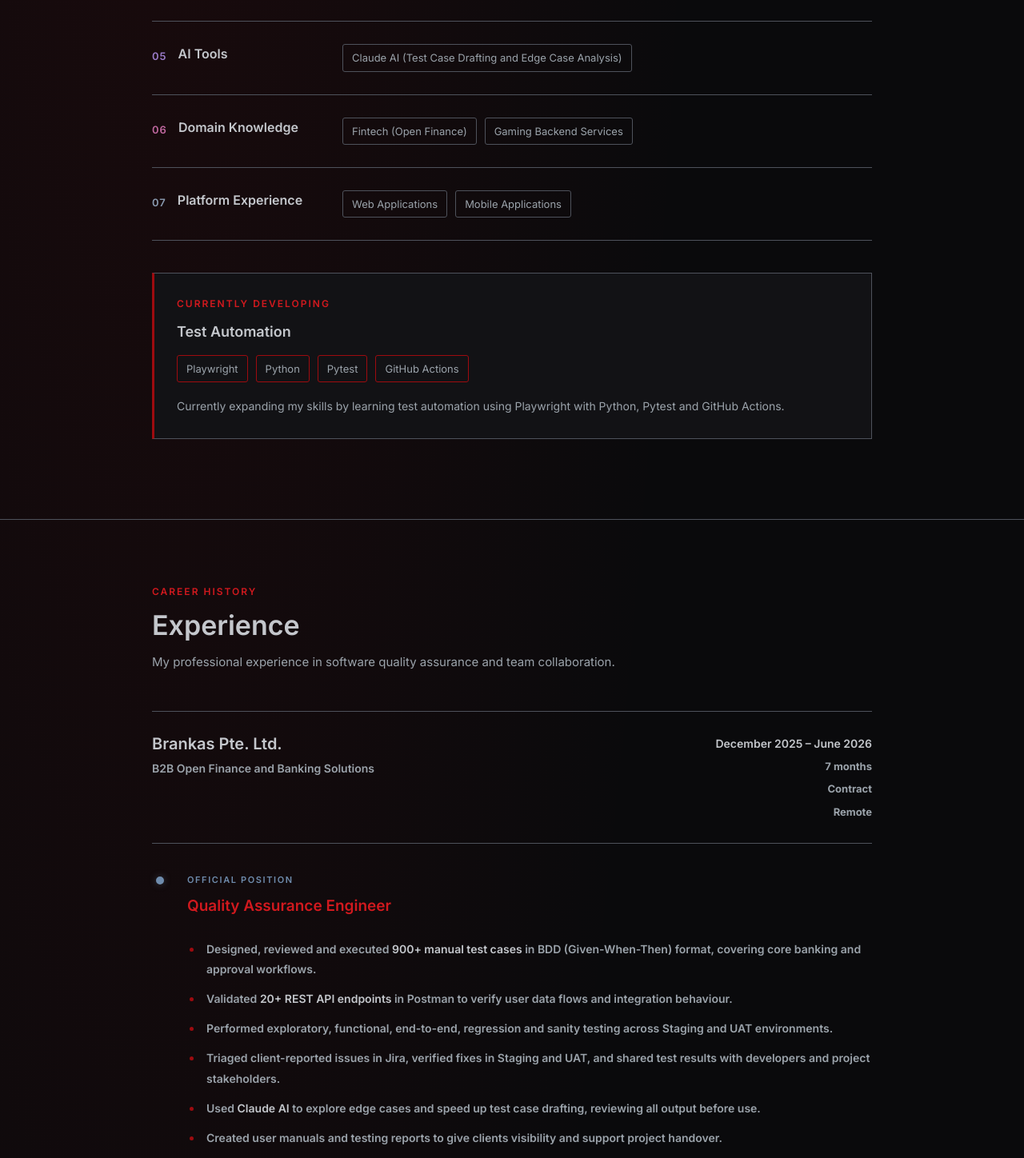
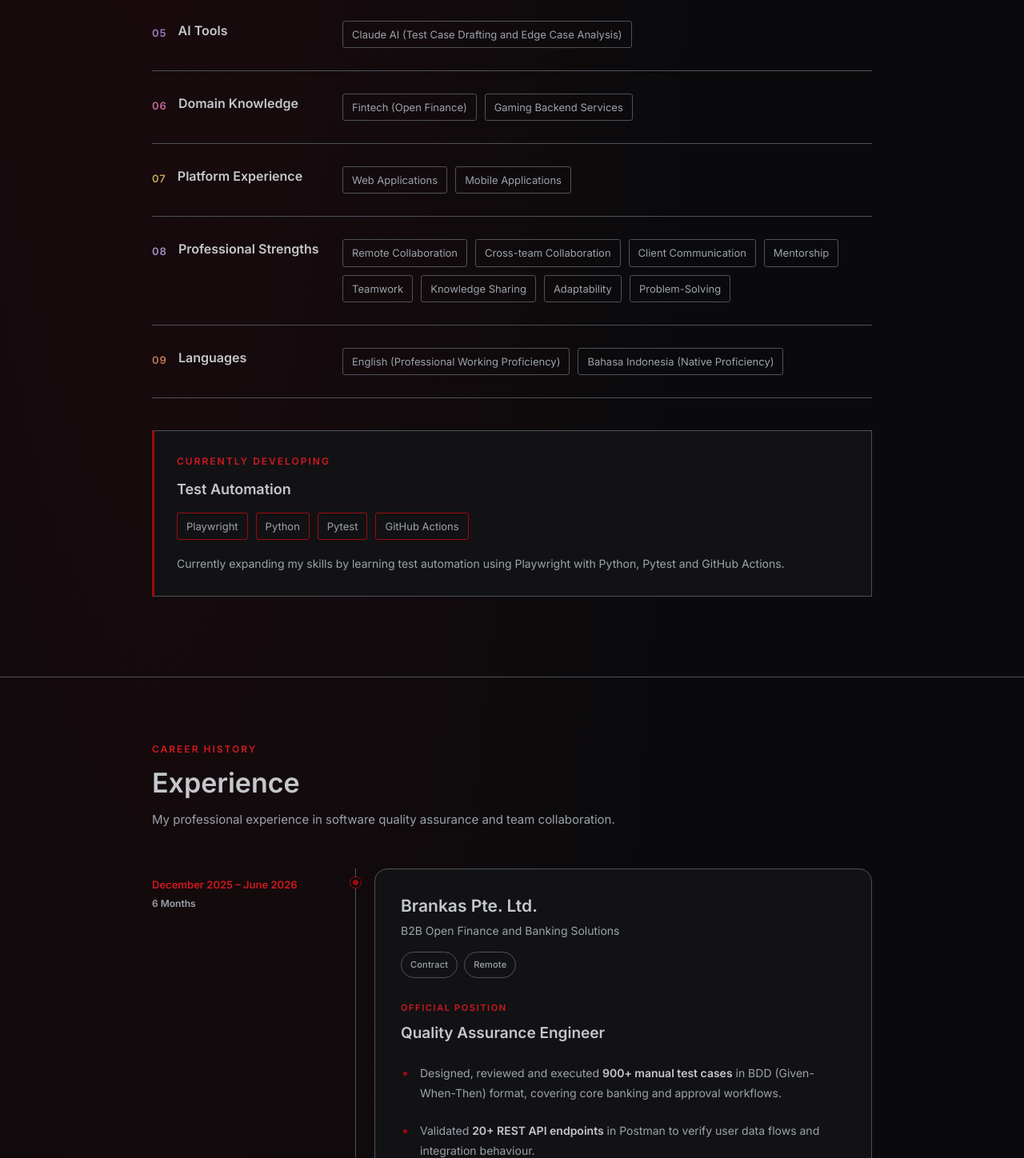
Before and after one commit to summerine/qa-portfolio, a React (Vite) app: page / in a window 1280 px wide. Shown: the part 2277-3725 px from the top of the page at 80% size. Built offline with nearby package versions, Linux system fonts and the light colour scheme.

Commit message:
rework on about and skills

```diff
--- a/src/App.css
+++ b/src/App.css
@@ -438,48 +438,304 @@ a:focus-visible {
    6. EXPERIENCE SECTION
 ================================= */
 
-.experience {
-  width: 100%;
-  padding: 100px 24px;
-  border-bottom: 1px solid var(--border);
-}
-
-.experience-content {
-  width: 100%;
-  max-width: 700px;
-  margin: 0 auto;
-}
-
-.experience h2 {
-  font-size: 42px;
+
+/* EXPERIENCE TIMELINE */
+
+.experience-list {
+  position: relative;
+  display: flex;
+  flex-direction: column;
+  gap: 44px;
+}
+
+/* Each company entry */
+
+.experience-entry {
+  display: grid;
+  grid-template-columns: 230px 24px minmax(0, 1fr);
+  column-gap: 12px;
+  align-items: stretch;
+  position: relative;
+}
+
+/* Timeline date */
+
+.experience-date {
+  padding-top: 10px;
+  color: var(--accent-light);
+  font-size: 13px;
+  font-weight: 600;
+  line-height: 1.6;
+  text-align: left;
+  text-wrap: nowrap;
+}
+
+.experience-period {
+  color: var(--accent-light);
+  font-size: 13px;
+  font-weight: 600;
+  line-height: 1.6;
+  white-space: nowrap;
+  margin: 0;
+}
+
+.experience-tenure {
+  color: var(--text-secondary);
+  font-size: 12px;
+  line-height: 1.6;
+  margin: 4px 0 0;
+}
+
+/* Timeline track */
+
+.experience-track {
+  position: relative;
+  display: flex;
+  justify-content: center;
+}
+
+.experience-track::before {
+  content: "";
+  position: absolute;
+  top: 0;
+  bottom: -44px;
+  width: 1px;
+  background: var(--border);
+}
+
+.experience-entry:last-child .experience-track::before {
+  display: none;
+}
+
+.experience-dot {
+  position: relative;
+  z-index: 1;
+  width: 13px;
+  height: 13px;
+  margin-top: 11px;
+  border-radius: 50%;
+  background: var(--accent);
+  border: 3px solid var(--background);
+  outline: 1px solid var(--accent);
+}
+
+/* Company card */
+
+.experience-card {
+  min-width: 0;
+  padding: 30px 32px;
+  border: 1px solid var(--border);
+  border-radius: 16px;
+  background: var(--surface);
+  transition: border-color 0.25s ease;
+}
+
+.experience-card:hover {
+  border-color: var(--accent);
+}
+
+/* Company information */
+
+.company-heading {
+  margin-bottom: 28px;
+}
+
+.company-heading h3 {
+  color: var(--text-primary);
+  font-size: 21px;
+  font-weight: 600;
+  line-height: 1.5;
+  margin: 0 0 5px;
+}
+
+.company-description {
+  color: var(--text-secondary);
+  font-size: 14px;
+  line-height: 1.6;
+  margin: 0;
+}
+
+/* Employment metadata badges */
+
+.company-details {
+  display: flex;
+  flex-wrap: wrap;
+  gap: 8px;
+  margin-top: 10px;
+}
+
+.company-detail-badge {
+  display: inline-flex;
+  align-items: center;
+  padding: 6px 11px;
+  border: 1px solid var(--border);
+  border-radius: 20px;
+  color: var(--text-secondary);
+  font-size: 11px;
   font-weight: 500;
-  margin-bottom: 40px;
-}
-
-.experience-item {
-  padding-left: 24px;
+  letter-spacing: 0.2px;
+}
+
+/* Roles */
+
+.company-roles {
+  display: flex;
+  flex-direction: column;
+}
+
+.experience-role + .experience-role {
+  padding-top: 28px;
+  margin-top: 30px;
+  border-top: 1px solid var(--border);
+}
+
+.role-heading {
+  margin-bottom: 18px;
+}
+
+.role-type {
+  color: var(--accent-light);
+  font-size: 10px;
+  font-weight: 600;
+  letter-spacing: 1.5px;
+  margin: 0 0 7px;
+}
+
+.role-heading h4 {
+  color: var(--text-primary);
+  font-size: 18px;
+  font-weight: 600;
+  line-height: 1.5;
+  margin: 0;
+}
+
+.role-period {
+  color: var(--text-secondary);
+  font-size: 13px;
+  line-height: 1.6;
+  margin: 5px 0 0;
+}
+
+/* Responsibilities */
+
+.responsibility-list {
+  display: flex;
+  flex-direction: column;
+  gap: 11px;
+  padding-left: 19px;
+  margin: 0;
+}
+
+.responsibility-list li {
+  color: var(--text-secondary);
+  font-size: 14px;
+  line-height: 1.75;
+  padding-left: 3px;
+}
+
+/* Achievements */
+
+.achievements {
+  margin-top: 26px;
+}
+
+.achievements-label {
+  color: var(--accent-light);
+  font-size: 10px;
+  font-weight: 600;
+  letter-spacing: 1.5px;
+  margin: 0 0 14px;
+}
+
+.achievement-list {
+  display: flex;
+  flex-direction: column;
+  gap: 14px;
+}
+
+.achievement-item {
+  padding-left: 14px;
   border-left: 2px solid var(--accent);
-  margin-bottom: 36px;
-}
-
-.experience-item h3 {
-  font-size: 22px;
-  font-weight: 600;
-  margin-bottom: 8px;
-}
-
-.experience-company {
-  color: var(--accent-light);
-  font-weight: 600;
+}
+
+.achievement-item h5 {
+  color: var(--text-primary);
   font-size: 14px;
-  margin-bottom: 12px;
-}
-
-.experience-description {
-  color: var(--text-secondary);
-  font-size: 16px;
-  line-height: 1.8;
-}
+  font-weight: 600;
+  margin: 0 0 5px;
+}
+
+.achievement-item p {
+  color: var(--text-secondary);
+  font-size: 13px;
+  line-height: 1.7;
+  margin: 0;
+}
+
+/* Responsive layout */
+
+@media (max-width: 850px) {
+  .experience-entry {
+    grid-template-columns: 140px 20px minmax(0, 1fr);
+    column-gap: 10px;
+  }
+
+  .experience-card {
+    padding: 25px;
+  }
+}
+
+@media (max-width: 650px) {
+  .experience-list {
+    gap: 30px;
+  }
+
+  .experience-entry {
+    grid-template-columns: 200px 20px minmax(0, 1fr);
+    column-gap: 10px;
+  }
+
+  .experience-date {
+    grid-column: 2;
+    grid-row: 1;
+    text-align: left;
+    padding: 0 0 12px;
+  }
+
+  .experience-track {
+    grid-column: 1;
+    grid-row: 1 / 3;
+  }
+
+  .experience-track::before {
+    bottom: -30px;
+  }
+
+  .experience-dot {
+    margin-top: 3px;
+  }
+
+  .experience-card {
+    grid-column: 2;
+    grid-row: 2;
+    padding: 25px;
+    border-radius: 12px;
+  }
+
+  .company-heading h3 {
+    font-size: 19px;
+  }
+
+  .role-heading h4 {
+    font-size: 17px;
+  }
+
+  .responsibility-list li {
+    font-size: 13px;
+  }
+}
+
+
 
 
 /* =================================
@@ -680,8 +936,8 @@ a:focus-visible {
   --category-accent: #D1191E;
 }
 
-.dossier-blue {
-  --category-accent: #6F8CAD;
+.dossier-muted-rose {
+  --category-accent: #C08089;
 }
 
 .dossier-green {
@@ -700,8 +956,16 @@ a:focus-visible {
   --category-accent: #C0689F;
 }
 
-.dossier-overcast-blue {
-  --category-accent: #8A9BB0;
+.dossier-burnt-copper {
+  --category-accent: #C17A52;
+}
+
+.dossier-antique-gold {
+  --category-accent: #C5A45E;
+}
+
+.dossier-soft-lavender {
+  --category-accent: #A58BBE;
 }
 
 /* Currently developing */
@@ -802,23 +1066,26 @@ a:focus-visible {
 
 .company-heading {
   display: flex;
-  justify-content: space-between;
+  flex-direction: column;
   align-items: flex-start;
-  gap: 24px;
-  padding: 28px 0;
-  border-bottom: 1px solid var(--border);
+  gap: 5px;
+  margin-bottom: 28px;
 }
 
 .company-heading h3 {
-  font-size: 20px;
-  font-weight: 600;
-  margin-bottom: 8px;
-}
+  color: var(--text-primary);
+  font-size: 21px;
+  font-weight: 600;
+  line-height: 1.5;
+  margin: 0;
+}
+
 
 .company-description {
   color: var(--text-secondary);
   font-size: 14px;
   line-height: 1.6;
+  margin: 0;
 }
 
 .company-period {
--- a/src/components/ExpComponent.jsx
+++ b/src/components/ExpComponent.jsx
@@ -3,7 +3,8 @@ const companies = [
     name: "Brankas Pte. Ltd.",
     description: "B2B Open Finance and Banking Solutions",
     period: "December 2025 – June 2026",
-    details: ["7 months", "Contract", "Remote"],
+    tenure: "6 Months",
+    details: ["Contract", "Remote"],
     roles: [
       {
         accent: "official",
@@ -40,13 +41,13 @@ const companies = [
     name: "PT. Accelbyte Teknologi Indonesia",
     description: "B2B Gaming Backend and Ecosystem Platform",
     period: "November 2021 – April 2025",
-    details: ["3 years 6 months", "Full Time", "Remote"],
+    tenure: "3 years 5 months",
+    details: ["Full Time", "Remote"],
     roles: [
       {
         accent: "official",
         type: "OFFICIAL POSITION",
         title: "Quality Assurance Specialist",
-        period: "November 2021 – April 2025 · 3 years 6 months",
         bullets: [
           <>
             Executed testing across{" "}
@@ -78,7 +79,7 @@ const companies = [
         accent: "lead",
         type: "ADDITIONAL RESPONSIBILITY",
         title: "Acting QA Lead - Internal Playtesting and War Room",
-        period: "June 2023 – April 2025 · 1 year 10 months",
+        period: "June 2023 – April 2025",
         bullets: [
           <>
             Coordinated an <strong>8-person QA team</strong> during internal
@@ -120,7 +121,8 @@ const companies = [
     name: "PT. Vodjo Teknologi Indonesia",
     description: "Software Ecosystem Company",
     period: "May 2021 – November 2021",
-    details: ["7 months", "Contract", "Remote"],
+    tenure: "6 months",
+    details: ["Contract", "Remote"],
     roles: [
       {
         accent: "official",
@@ -156,53 +158,67 @@ const companies = [
   },
 ];
 
+
+
 function ExpComponent() {
   return (
-    <>
+    <div className="experience-list">
       {companies.map((company) => (
-        <article className="experience-company" key={company.period}>
-          <div className="company-heading">
-            <div>
-              <h3>{company.name}</h3>
-              <p className="company-description">{company.description}</p>
+        <article className="experience-entry" key={company.name}>
+
+          {/* Company employment period */}
+          <div className="experience-date">
+            <p className="experience-period">
+              {company.period}
+            </p>
+
+            <p className="experience-tenure">
+              {company.tenure}
+            </p>
           </div>
 
-            <div className="company-period">
-              <span>{company.period}</span>
-              {company.details.map((detail) => (
-                <small key={detail}>{detail}</small>
+          {/* Timeline marker */}
+          <div className="experience-track">
+            <span className="experience-dot" />
+          </div>
+
+          {/* Company information */}
+          <div className="experience-card">
+
+            <div className="company-heading">
+              <h3>{company.name}</h3>
+
+              <p className="company-description">
+                {company.description}
+              </p>
+
+              <div className="company-details">
+                {company.details.map((detail, index) => (
+                  <span
+                    className="company-detail-badge"
+                    key={`${company.name}-${index}`}
+                  >
+                    {detail}
+                  </span>
                 ))}
               </div>
             </div>
 
-          <div className="experience-timeline">
+            {/* Roles within the company */}
+            <div className="company-roles">
               {company.roles.map((role, index) => (
-              <div
-                className={`timeline-item role-${role.accent}`}
-                key={role.title}
-              >
-                <div className="timeline-marker">
-                  <span
-                    className={
-                      index === 0
-                        ? "timeline-dot timeline-dot-current"
-                        : "timeline-dot"
-                    }
-                  />
-                  {index < company.roles.length - 1 && (
-                    <span className="timeline-line" />
-                  )}
-                </div>
+                <div className="experience-role" key={role.title}>
 
-                <div className="timeline-content">
                   <div className="role-heading">
-                    <div>
-                      <p className="role-type">{role.type}</p>
+                    <p className="role-type">
+                      {role.type}
+                    </p>
+
                     <h4>{role.title}</h4>
-                      {role.period && (
-                        <p className="role-period">{role.period}</p>
-                      )}
-                    </div>
+
+                    <p className="role-period">
+                      {role.period}
+                    </p>
                   </div>
 
                   <ul className="responsibility-list">
@@ -211,10 +227,13 @@ function ExpComponent() {
                     ))}
                   </ul>
 
-                  {role.achievements && (
+                  {role.achievements?.length > 0 && (
                     <div className="achievements">
-                      <p className="achievements-label">KEY ACHIEVEMENTS</p>
+                      <p className="achievements-label">
+                        KEY ACHIEVEMENTS
+                      </p>
 
+                      <div className="achievement-list">
                         {role.achievements.map((achievement) => (
                           <div
                             className="achievement-item"
@@ -225,14 +244,17 @@ function ExpComponent() {
                           </div>
                         ))}
                       </div>
+                    </div>
                   )}
-                </div>
+
                 </div>
               ))}
             </div>
+
+          </div>
         </article>
       ))}
-    </>
+    </div>
   );
 }
 
--- a/src/components/SkillsComponent.jsx
+++ b/src/components/SkillsComponent.jsx
@@ -18,7 +18,7 @@ const skillCategories = [
   {
     number: "02",
     title: "Tools and Platforms",
-    accent: "blue",
+    accent: "muted-rose",
     skills: [
       "Fiddler",
       "Postman",
@@ -75,12 +75,37 @@ const skillCategories = [
   {
     number: "07",
     title: "Platform Experience",
-    accent: "overcast-blue",
+    accent: "antique-gold",
     skills: [
       "Web Applications",
       "Mobile Applications",
     ],
   },
+  {
+    number: "08",
+    title: "Professional Strengths",
+    accent: "soft-lavender",
+    skills: [
+      "Remote Collaboration",
+      "Cross-team Collaboration",
+      "Client Communication",
+      "Mentorship",
+      "Teamwork",
+      "Knowledge Sharing",
+      "Adaptability",
+      "Problem-Solving"
+    ]
+  },
+  {
+    number: "09",
+    title: "Languages",
+    accent: "burnt-copper",
+    skills:[
+      "English (Professional Working Proficiency)",
+      "Bahasa Indonesia (Native Proficiency)"
+    ]
+
+  }
 ];
 
 const learningSkills = ["Playwright", "Python", "Pytest", "GitHub Actions"];
```
Also changed, not shown: src/sections/About.jsx (+2 -5 lines). Lines whose indentation alone changed are shown as unchanged.
